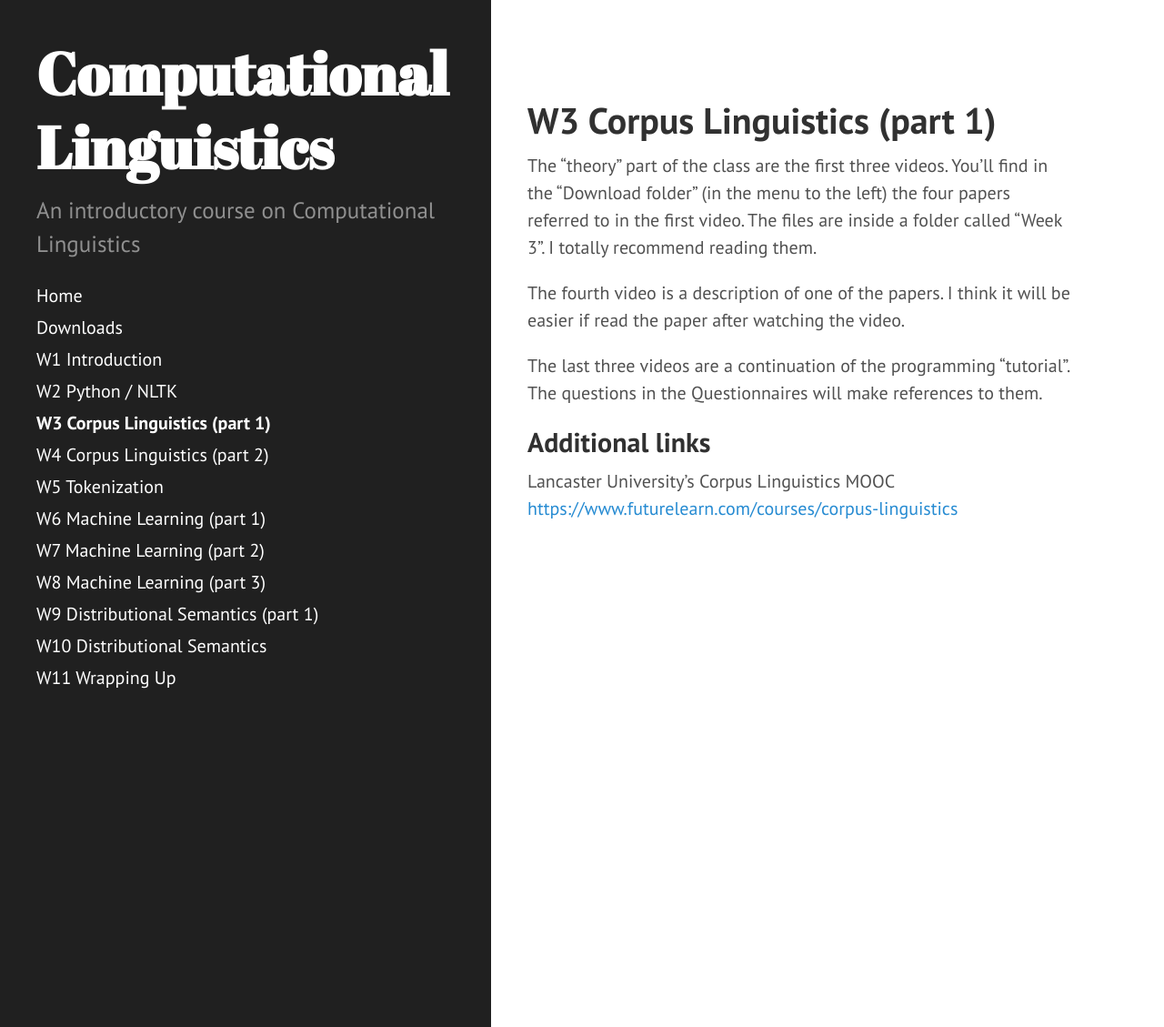
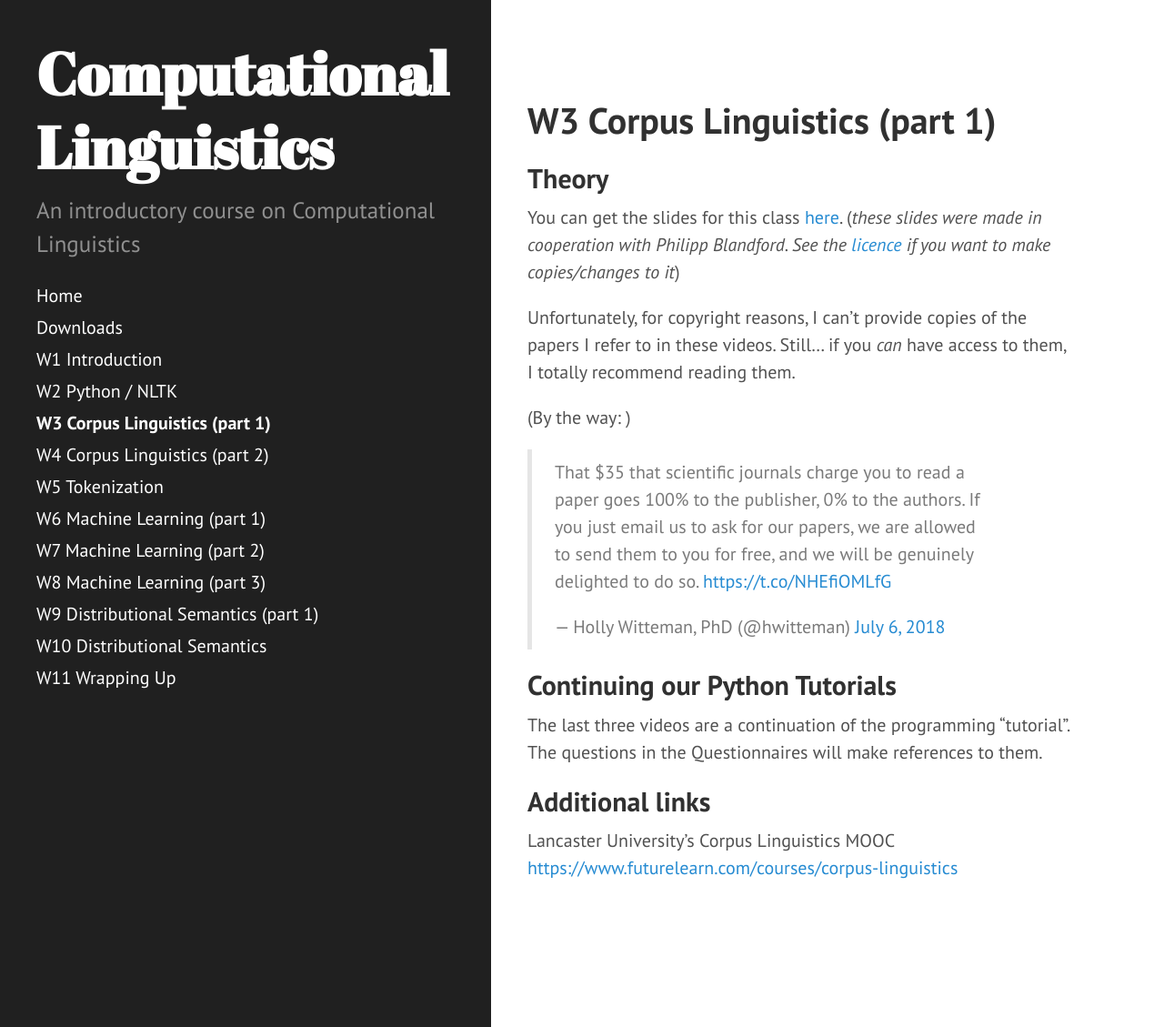
Before and after one commit to jcbgamboa/computational_linguistics, a Jekyll site: the page built from public/pages/w03_corpus_ling.md, in a window 1280 px wide and 1129 px high. Shown: the whole window at 91% size. Built offline with Jekyll 4.4.1, drawn with Linux system fonts in a browser that asks for light colours; comment, search, counter and statistics services are not loaded; our own code applies the rules of GitHub Pages for plain Markdown files.

Commit message:
Added half of W03; added more details on Philipp slides

```diff
--- a/public/pages/w03_corpus_ling.md
+++ b/public/pages/w03_corpus_ling.md
@@ -6,13 +6,25 @@ layout: page
 W3 Corpus Linguistics (part 1)
 ==============================
 
-The "theory" part of the class are the first three videos. You'll find in the
-"Download folder" (in the menu to the left) the four papers referred to in the
-first video. The files are inside a folder called "Week 3". I totally
+Theory
+------
+
+You can get the slides for this class
+[here]({{site.baseurl}}/slides/03_corpus_linguistics.pdf).
+(_these slides were made in cooperation with Philipp Blandford.
+See the
+[licence]({{site.baseurl}}) if you want to make copies/changes to it_)
+
+Unfortunately, for copyright reasons, I can't provide copies of the papers I
+refer to in these videos. Still... if you _can_ have access to them, I totally
 recommend reading them.
 
-The fourth video is a description of one of the papers. I think it will be
-easier if read the paper after watching the video.
+(By the way: )
+<blockquote class="twitter-tweet"><p lang="en" dir="ltr">That $35 that scientific journals charge you to read a paper goes 100% to the publisher, 0% to the authors. If you just email us to ask for our papers, we are allowed to send them to you for free, and we will be genuinely delighted to do so. <a href="https://t.co/NHEfiOMLfG">https://t.co/NHEfiOMLfG</a></p>&mdash; Holly Witteman, PhD (@hwitteman) <a href="https://twitter.com/hwitteman/status/1015049411276300289?ref_src=twsrc%5Etfw">July 6, 2018</a></blockquote> <script async src="https://platform.twitter.com/widgets.js" charset="utf-8"></script>
+
+
+Continuing our Python Tutorials
+-------------------------------
 
 The last three videos are a continuation of the programming "tutorial". The
 questions in the Questionnaires will make references to them.
```
Also changed, not shown: index.md (+2 -2 lines), public/pages/w01_introduction.md (+3 -0 lines).
